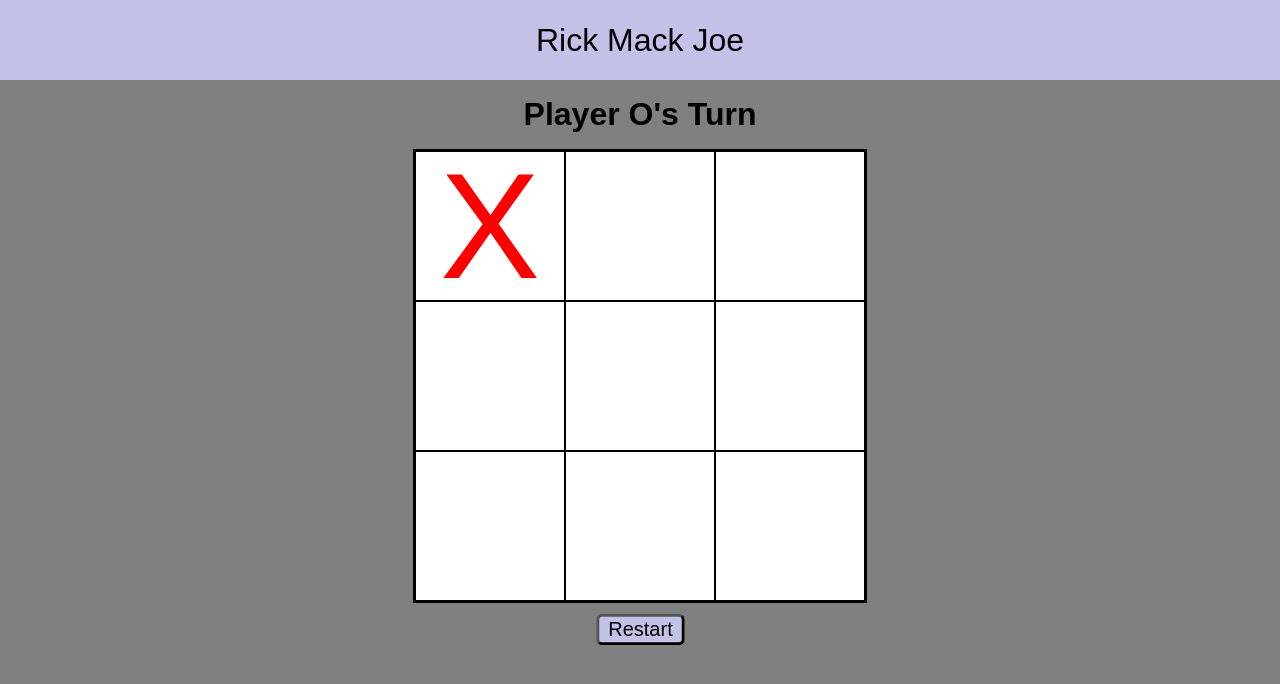
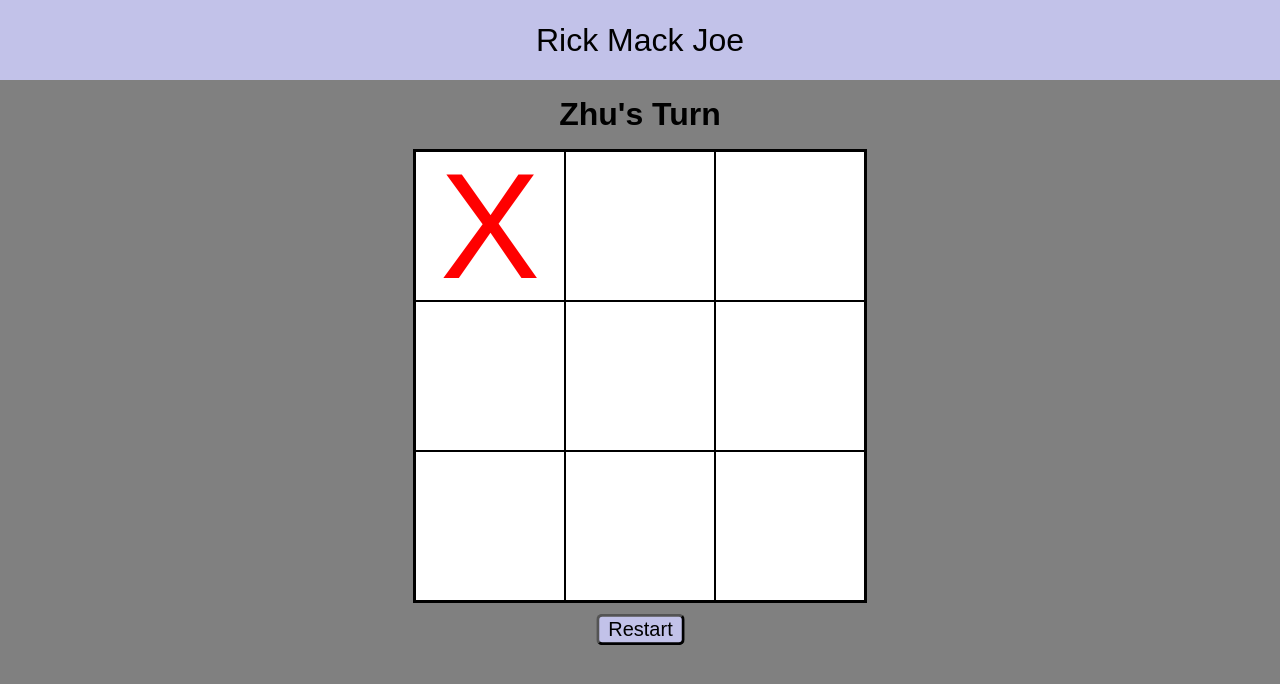
Before and after one commit to EdwinZhu732/tic-tac-toe, a plain HTML site: page index.html in a window 1280 px wide. Both pictures are taken after a click on the element 490 px from the left and 226 px from the top of the page. Drawn offline with Linux system fonts and the light colour scheme.

Commit message:
Made winning and tie logic functional

```diff
--- a/index.html
+++ b/index.html
@@ -13,7 +13,7 @@
         <div>Rick Mack Joe</div>
     </div>
     <div class="game">
-        <div class="turn">Player X's Turn</div>
+        <div class="turn"></div>
         <div class="grid">
             <div class="square" data-index="0"></div>
             <div class="square" data-index="1"></div>
--- a/javascript.js
+++ b/javascript.js
@@ -36,8 +36,8 @@ const gameBoard = (() =>{
 })();
 
 const game = (() =>{
-    let player1 = player('Player X', 'X');
-    let player2 = player('Player O', 'O');
+    let player1 = player('Edwin', 'X');
+    let player2 = player('Zhu', 'O');
     let currentPlayer = player1;
     let gameFinished = false;
     let spacesRemaining = 9;
@@ -45,28 +45,53 @@ const game = (() =>{
     let squares = document.querySelectorAll(".square");
     let restart = document.querySelector(".restart");
     let turn = document.querySelector(".turn");
+    turn.textContent = `${currentPlayer.name}'s Turn`;
 
     squares.forEach(ele => {
         ele.addEventListener("click", () => {
-            if (ele.textContent === ""){
+            if (ele.textContent === "" && !gameFinished){
                 gameBoard.addSymbol(ele.dataset.index, currentPlayer.symbol);
-                if (currentPlayer == player1){
-                    currentPlayer = player2;
-                    turn.textContent = "Player O's Turn";
-                }
-                else{
-                    currentPlayer = player1;
-                    turn.textContent = "Player X's Turn"
-                }
+                spacesRemaining--;
+                checkWinner(currentPlayer);
             }
         });
     });
+
+    function checkWinner(player){
+        if ((gameBoard.getSymbol(0) == player.symbol && gameBoard.getSymbol(1) == player.symbol && gameBoard.getSymbol(2) == player.symbol) ||
+            (gameBoard.getSymbol(3) == player.symbol && gameBoard.getSymbol(4) == player.symbol && gameBoard.getSymbol(5) == player.symbol) ||
+            (gameBoard.getSymbol(6) == player.symbol && gameBoard.getSymbol(7) == player.symbol && gameBoard.getSymbol(8) == player.symbol) ||
+            (gameBoard.getSymbol(0) == player.symbol && gameBoard.getSymbol(3) == player.symbol && gameBoard.getSymbol(6) == player.symbol) ||
+            (gameBoard.getSymbol(1) == player.symbol && gameBoard.getSymbol(4) == player.symbol && gameBoard.getSymbol(7) == player.symbol) ||
+            (gameBoard.getSymbol(2) == player.symbol && gameBoard.getSymbol(5) == player.symbol && gameBoard.getSymbol(8) == player.symbol) ||
+            (gameBoard.getSymbol(2) == player.symbol && gameBoard.getSymbol(4) == player.symbol && gameBoard.getSymbol(6) == player.symbol) ||
+            (gameBoard.getSymbol(0) == player.symbol && gameBoard.getSymbol(4) == player.symbol && gameBoard.getSymbol(8) == player.symbol))
+        {
+            turn.textContent = `${currentPlayer.name} has won!`;
+            gameFinished = true;
+        }
+        else if (spacesRemaining === 0){
+            turn.textContent = `It's a tie!`;
+            gameFinished = true;
+        }
+        else{
+            if (currentPlayer == player1){
+                currentPlayer = player2;
+                turn.textContent = `${currentPlayer.name}'s Turn`;
+            }
+            else{
+                currentPlayer = player1;
+                turn.textContent = `${currentPlayer.name}'s Turn`;
+            }
+        }
+    }
 
     restart.addEventListener("click", () =>{
         gameBoard.clearBoard();
         gameFinished = false;
         currentPlayer = player1;
-        turn.textContent = "Player X's Turn"
+        turn.textContent = `${currentPlayer.name}'s Turn`;
+        spacesRemaining = 9;
     })
 
     return {};
```
